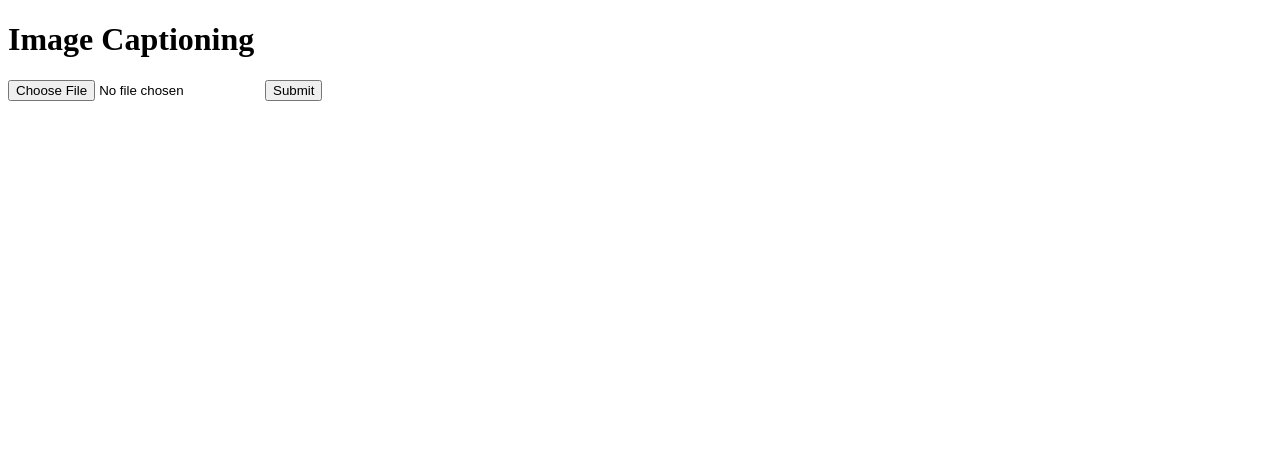
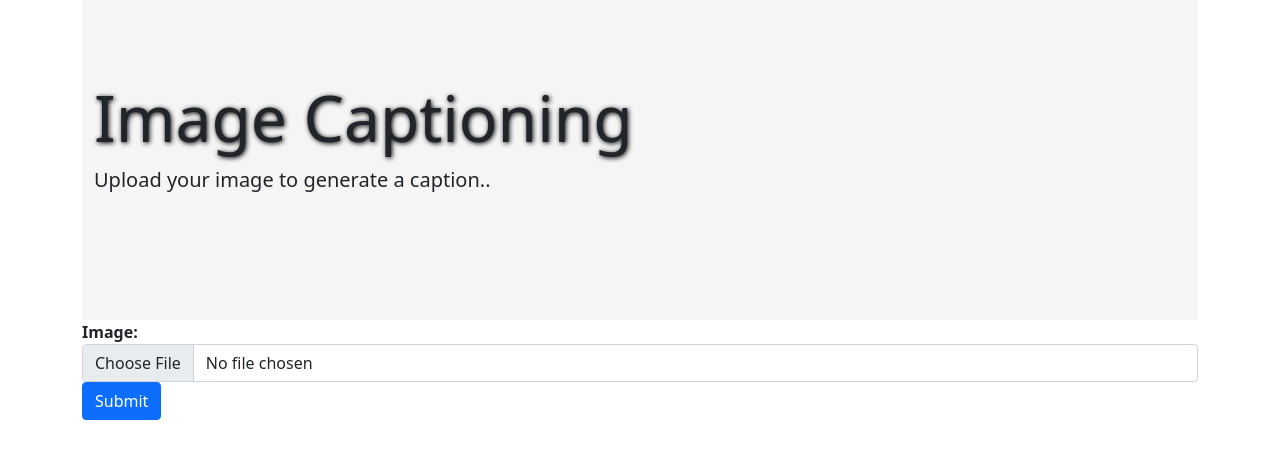
Before and after one commit to agnik2019/image_caption_generator, a Flask app: page / in a window 1280 px wide. Shown: the top 467 px of the page. Run offline with Flask 2, Linux system fonts and the light colour scheme; parts of the project's set-up code (start-up, migrations or seed data) failed here and were passed over.

Commit message:
add some css

```diff
--- a/templates/index.html
+++ b/templates/index.html
@@ -2,18 +2,64 @@
 <html>
 <head>
     <title>Image Captioning</title>
+
+    <!-- CSS only -->
+<link href="https://cdn.jsdelivr.net/npm/bootstrap@5.0.1/dist/css/bootstrap.min.css" rel="stylesheet" integrity="sha384-+0n0xVW2eSR5OomGNYDnhzAbDsOXxcvSN1TPprVMTNDbiYZCxYbOOl7+AMvyTG2x" crossorigin="anonymous">
+
+<style>
+    .mine{
+        height: 40vh;
+        padding-top: 10vh;
+        background-color: whitesmoke;
+        }
+    .heading{
+        font-weight: 100;
+        font-size: 4em;
+        text-shadow: 1px 1px 5px black;
+    }
+    img{
+        height: 90%;
+        width: 100%;
+    }
+    .text{
+        font-size: 32px;
+        font-style:italic;
+    }
+
+</style>
 </head>
 <body>
-    <h1> Image Captioning</h1>
+    <div class="container">
 
-    <form method="POST" action= "/" enctype="multipart/form-data">
-        <input type="file" name = "userfile" placeholder="Your image">
-        <input type="submit" >
+        <div class="mine jumbotron">
+            <div class="container">
+              <h1 class="heading display-4">Image Captioning</h1>
+              <p class="lead">Upload your image to generate a caption..</p>
+            </div>
+          </div>
+
+
+
+    <form class="form-inline" method="POST" action= "/" enctype="multipart/form-data">
+        <label><b>Image: &nbsp; &nbsp; </b></label>
+        <input class = "form-control" type="file" name = "userfile" placeholder="Your image">
+        <button type="submit" class="btn btn-primary" >Submit </button>
+
     </form>
+    <br>
+    <br>
     {% if your_result %}
-    <img style=" width: 300px; height: 200px;" src='{{ your_result['image']}}'>
-    <br>
-    <h1> Generated Caption : <i>{{ your_result['caption'] }}</i></h1>
+    <div class="row">
+        <div class="col-sm-4">
+            <img src='{{ your_result['image']}}'>
+       </div>
+       <div class-"col-sm-8">
+            <p class="text"> Generated Caption: </p>
+            <p>Generated Caption : <b>{{ your_result['caption'] }}</b></p>
+        </div>
+    </div>
     {% endif %}
+    </div>
+
 </body>
 </html>
```
Also changed, not shown: 1 other file.
